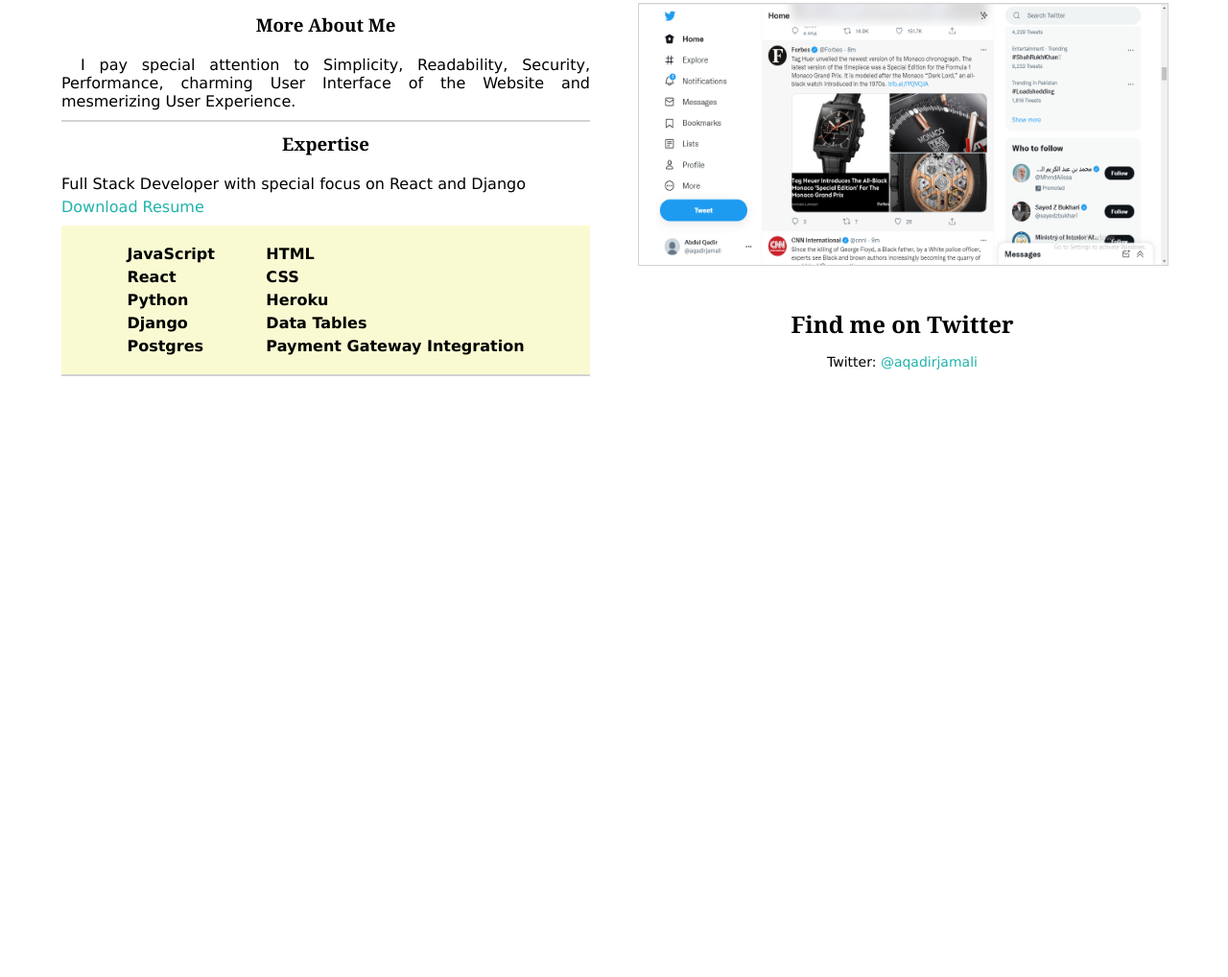
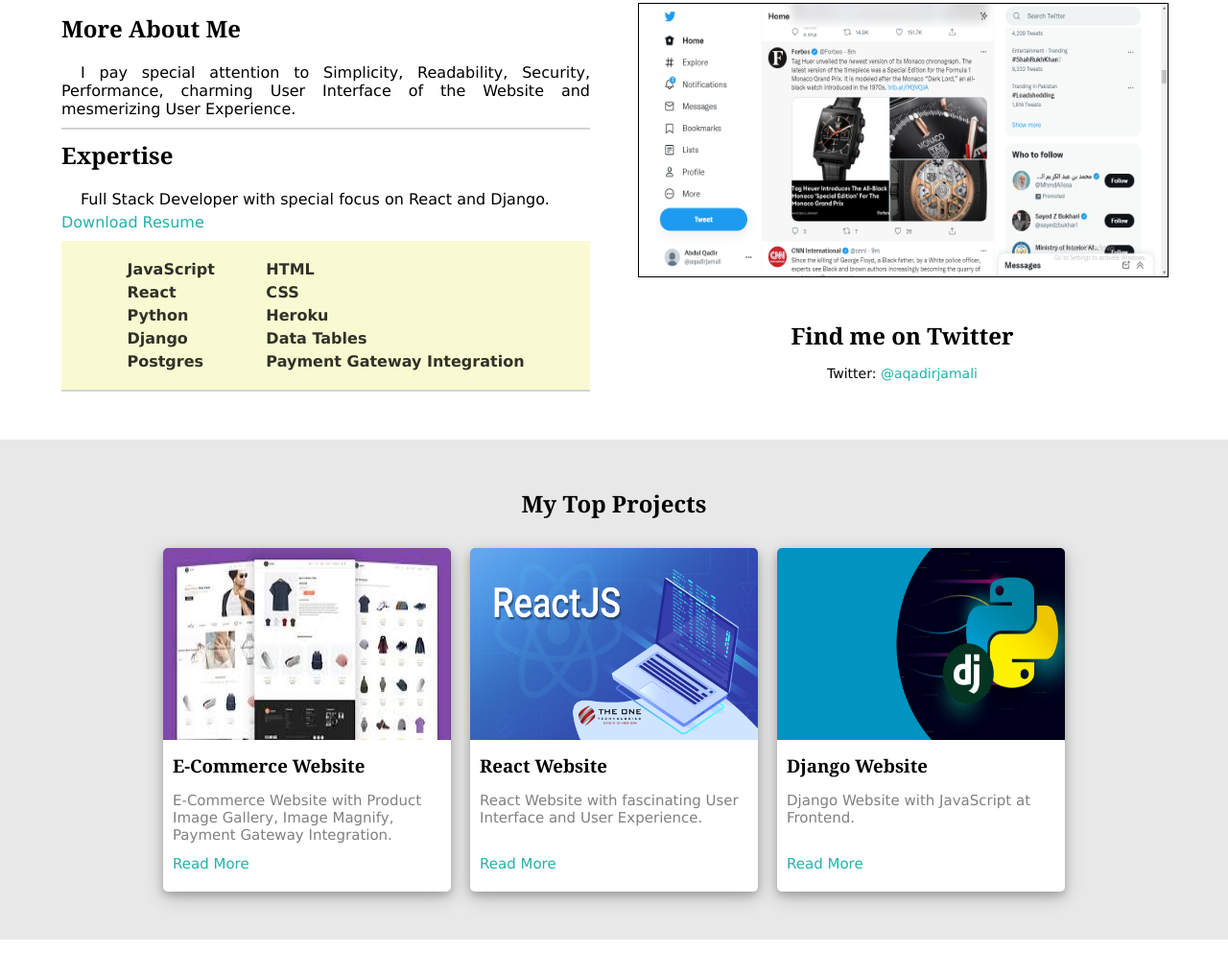
Before and after one commit to AbdulQadir92/portfolio-website-dennis, a plain HTML site: page index.html in a window 1280 px wide. Shown: the part 714-1732 px from the top of the page at 96% size. Before the commit the page ends 1306 px from the top, so only its background shows below. Drawn offline with Linux system fonts and the light colour scheme.

Commit message:
Completed Projects Section

```diff
--- a/index.css
+++ b/index.css
@@ -255,9 +255,7 @@
 /* About Section */
 .about {
     width: 90%;
-    padding-top: 50px;
-    padding-left: 5%;
-    padding-right: 5%;
+    padding: 50px 5%;
     display: grid;
     grid-template-columns: repeat(2, 1fr);
     grid-column-gap: 50px;
@@ -277,10 +275,9 @@
     border-bottom: 2px solid var(--borderColor);
 }
 
-.more-about h3 {
+.more-about h2 {
     margin: 10px 0;
     font-weight: bold;
-    text-align: center;
 }
 
 .more-about p {
@@ -293,15 +290,15 @@
     border-bottom: 2px solid var(--borderColor);
 }
 
-.expertise h3 {
+.expertise h2 {
     margin: 10px 0;
     font-weight: bold;
-    text-align: center;
 }
 
 .expertise p {
     margin: 20px 0 0;
     text-align: justify;
+    text-indent: 20px;
 }
 
 .expertise a {
@@ -322,6 +319,8 @@
 
 .skills div > div {
     margin: 5px 0;
+    color: var(--mainColor);
+    opacity: 0.8;
 }
 
 .right-column {
@@ -331,7 +330,7 @@
 .right-column img {
     width: 100%;
     height: 70%;
-    border: 1px solid var(--borderColor);
+    border: 1px solid var(--mainColor);
 }
 
 .right-column h2 {
@@ -347,3 +346,67 @@
     text-decoration: none;
     color: lightseagreen;
 }
+
+
+/* Projects Section */
+.projects {
+    width: 90%;
+    padding: 50px 5%;
+    background-color: var(--secondaryBg);
+}
+
+.projects h2 {
+    margin: 0 0 30px;
+    text-align: center;
+    font-weight: bold;
+}
+
+.posts-holder {
+    display: grid;
+    grid-template-columns: repeat(auto-fit, 300px);
+    grid-gap: 20px;
+    justify-content: center;
+}
+
+.post {
+    -webkit-box-shadow: 0 4px 8px 0 rgba(0, 0, 0, 0.2), 0 6px 20px 0 rgba(0, 0, 0, 0.19);
+    -moz-box-shadow: 0 4px 8px 0 rgba(0, 0, 0, 0.2), 0 6px 20px 0 rgba(0, 0, 0, 0.19);
+    box-shadow: 0 4px 8px 0 rgba(0, 0, 0, 0.2), 0 6px 20px 0 rgba(0, 0, 0, 0.19);
+    background-color: white;
+    border-radius: 5px;
+}
+
+.post-body {
+    padding: 10px;
+}
+
+.post img {
+    width: 100%;
+    height: 200px;
+    border-radius: 5px 5px 0 0;
+}
+
+.post h3 {
+    font-weight: bold;
+    margin: 0 0 15px;
+}
+
+.post p {
+    font-size: 15px;
+    margin-bottom: 10px;
+    color: gray;
+    height: 55px;
+    display: -webkit-box;
+    -webkit-line-clamp: 3;
+    -webkit-box-orient: vertical;
+    overflow: hidden;
+    text-overflow: ellipsis;
+}
+
+.post a {
+    display: inline-block;
+    text-decoration: none;
+    color: lightseagreen;
+    font-size: 15px;
+    margin-bottom: 10px;
+}
--- a/index.html
+++ b/index.html
@@ -58,13 +58,13 @@
             <section class="about">
                 <div class="left-column">
                     <div class="more-about">
-                        <h3>More About Me</h3>
+                        <h2>More About Me</h2>
                         <p>I pay special attention to Simplicity, Readability, Security, Performance,
                              charming User Interface of the Website and mesmerizing User Experience.</p>
                     </div>
                     <div class="expertise">
-                        <h3>Expertise</h3>
-                        <p>Full Stack Developer with special focus on React and Django</p>
+                        <h2>Expertise</h2>
+                        <p>Full Stack Developer with special focus on React and Django.</p>
                         <a href="#">Download Resume</a>
                         <div class="skills">
                             <div>
@@ -94,7 +94,35 @@
                 </div>
             </section>
 
-            <section></section>
+            <section class="projects">
+                <h2>My Top Projects</h2>
+                <div class="posts-holder">
+                    <div class="post">
+                        <img src="ecommerceForPortfolio.jpg" width="250" height="200" />
+                        <div class="post-body">
+                            <h3>E-Commerce Website</h3>
+                            <p>E-Commerce Website with Product Image Gallery, Image Magnify, Payment Gateway Integration.</p>
+                            <a href="#">Read More</a>
+                        </div>
+                    </div>
+                    <div class="post">
+                        <img src="reactjs.png" width="250" height="200" />
+                        <div class="post-body">
+                            <h3>React Website</h3>
+                            <p>React Website with fascinating User Interface and User Experience.</p>
+                            <a href="#">Read More</a>
+                        </div>
+                    </div>
+                    <div class="post">
+                        <img src="django.png" width="250" height="200" />
+                        <div class="post-body">
+                            <h3>Django Website</h3>
+                            <p>Django Website with JavaScript at Frontend.</p>
+                            <a href="#">Read More</a>
+                        </div>
+                    </div>
+                </div>
+            </section>
         </div>
     </body>
 </html>
```
Also changed, not shown: django.png (added), ecommerceForPortfolio.jpg (added), reactjs.png (added).
